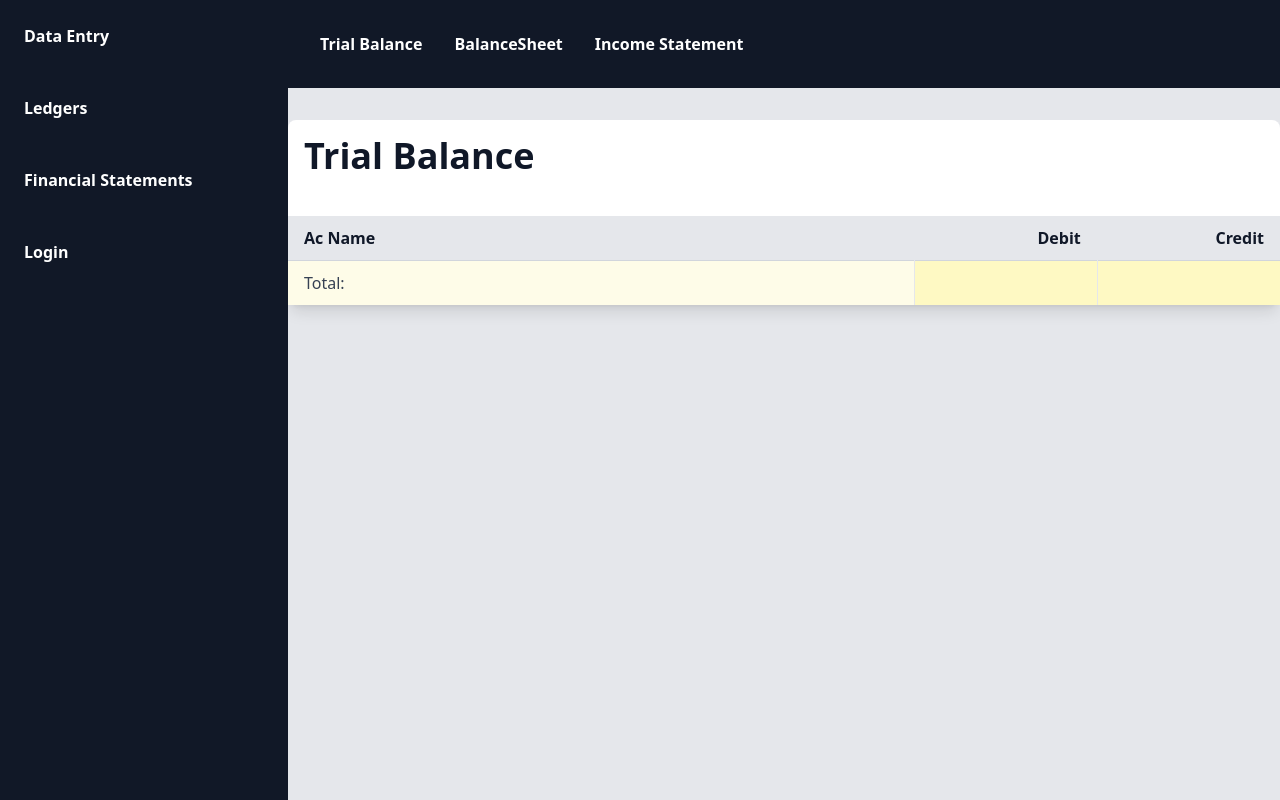
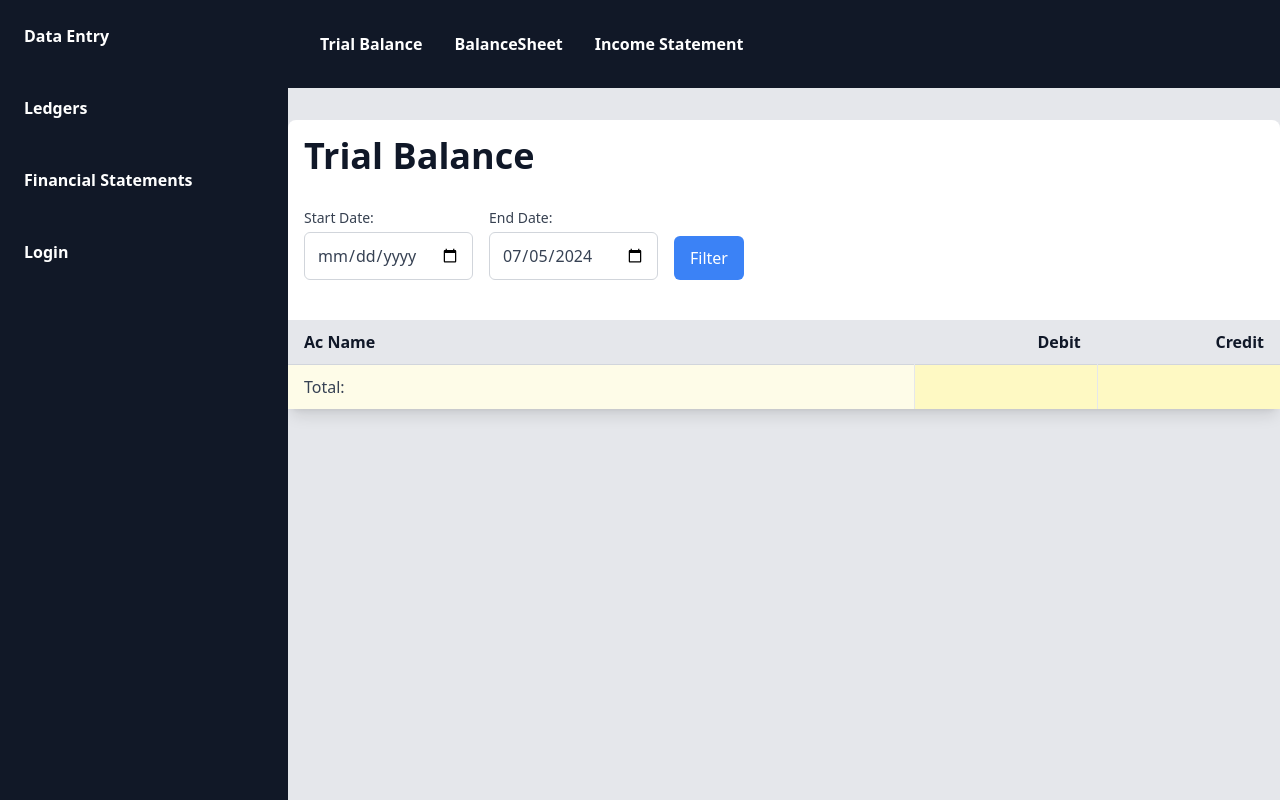
Before and after one commit to suresh466/coasv, a Django app: template fstatements/templates/fs/trial_balance.html in a window 1280 px wide. Run offline with Django 4.2, Linux system fonts and the light colour scheme; the template is opened without the code that fills it: values that come from a table or form of the project are taken from there, others are empty; style sheets or scripts are compiled from the project's sources.

Commit message:
fstatements(feat): add date filter buttons to trial_balance

```diff
--- /dev/null
+++ b/fstatements/forms.py
@@ -0,0 +1,27 @@
+from datetime import date
+
+from django import forms
+
+
+class DateFilterForm(forms.Form):
+    # validatate that end date is greater than start date
+    start_date = forms.DateField(
+        widget=forms.DateInput(attrs={"type": "date"}),
+        label="Start Date",
+        help_text="Enter the start date in the format: YYYY-MM-DD",
+    )
+    end_date = forms.DateField(
+        widget=forms.DateInput(attrs={"type": "date"}),
+        label="End Date",
+        help_text="Enter the end date in the format: YYYY-MM-DD",
+        initial=date.today(),
+    )
+
+    def clean(self):
+        cleaned_data = super().clean()
+        start_date = cleaned_data.get("start_date")
+        end_date = cleaned_data.get("end_date")
+
+        if start_date and end_date:
+            if end_date < start_date:
+                raise forms.ValidationError("End date must be greater than start date")
--- a/fstatements/templates/fs/trial_balance.html
+++ b/fstatements/templates/fs/trial_balance.html
@@ -3,8 +3,34 @@
 {% block body %}
     <div class="container mx-auto">
         <div class="bg-white shadow-lg rounded-lg mb-12">
+            <!-- date filter row -->
             <div class="prose p-4 mb-6">
                 <h1>Trial Balance</h1>
+                <form method="get" class="flex flex-wrap items-end gap-4">
+                    <div>
+                        <label for="{{ form.start_date.id_for_label }}"
+                               class="block mb-1 text-sm font-medium text-gray-700">Start Date:</label>
+                        <input type="date" id="{{ form.start_date.id_for_label }}" name="{{ form.start_date.html_name }}" {{ form.start_date.field.required|yesno:"required," }} class="px-3 py-2 border border-gray-300 rounded-md focus:outline-none focus:ring-2 focus:ring-blue-500" value="{{ form.start_date.value|date:'Y-m-d'|default:form.start_date.value }}">
+                        {% if transaction_form.start_date.errors %}
+                            {% for error in transaction_form.start_date.errors %}<p class="mt-1 text-sm text-red-600">{{ error }}</p>{% endfor %}
+                        {% endif %}
+                    </div>
+                    <div>
+                        <label for="{{ form.end_date.id_for_label }}"
+                               class="block mb-1 text-sm font-medium text-gray-700">End Date:</label>
+                        <input type="date" id="{{ form.end_date.id_for_label }}" name="{{ form.end_date.html_name }}" {{ form.end_date.field.required|yesno:"required," }} class="px-3 py-2 border border-gray-300 rounded-md focus:outline-none focus:ring-2 focus:ring-blue-500" value="{{ form.end_date.value|date:'Y-m-d'|default:form.end_date.value }}">
+                        {% if transaction_form.end_date.errors %}
+                            {% for error in transaction_form.end_date.errors %}<p class="mt-1 text-sm text-red-600">{{ error }}</p>{% endfor %}
+                        {% endif %}
+                    </div>
+                    <div>
+                        <button type="submit"
+                                name="filter"
+                                class="px-4 py-2 bg-blue-500 text-white rounded-md hover:bg-blue-600 focus:outline-none focus:ring-2 focus:ring-blue-500 focus:ring-offset-2">
+                            Filter
+                        </button>
+                    </div>
+                </form>
             </div>
             <div class="overflow-x-auto">
                 <table class="min-w-full border-collapse prose divide-y">
--- a/fstatements/utils.py
+++ b/fstatements/utils.py
@@ -1,12 +1,12 @@
 from coasc.models import Ac
 
 
-def calculate_trial_balance():
+def calculate_trial_balance(start_date=None, end_date=None):
     dr_acs = Ac.objects.filter(cat__in=["AS", "EX"])
     cr_acs = Ac.objects.filter(cat__in=["LI", "IN"])
 
-    cr_acs_with_bal = [{"ac": ac, "bal": ac.bal()} for ac in cr_acs]
-    dr_acs_with_bal = [{"ac": ac, "bal": ac.bal()} for ac in dr_acs]
+    cr_acs_with_bal = [{"ac": ac, "bal": ac.bal(start_date, end_date)} for ac in cr_acs]
+    dr_acs_with_bal = [{"ac": ac, "bal": ac.bal(start_date, end_date)} for ac in dr_acs]
 
     total_sum = {
         "cr_acs": sum(ac["bal"]["diff"] for ac in cr_acs_with_bal),
```
Also changed, not shown: fstatements/views.py (+13 -1 lines).
